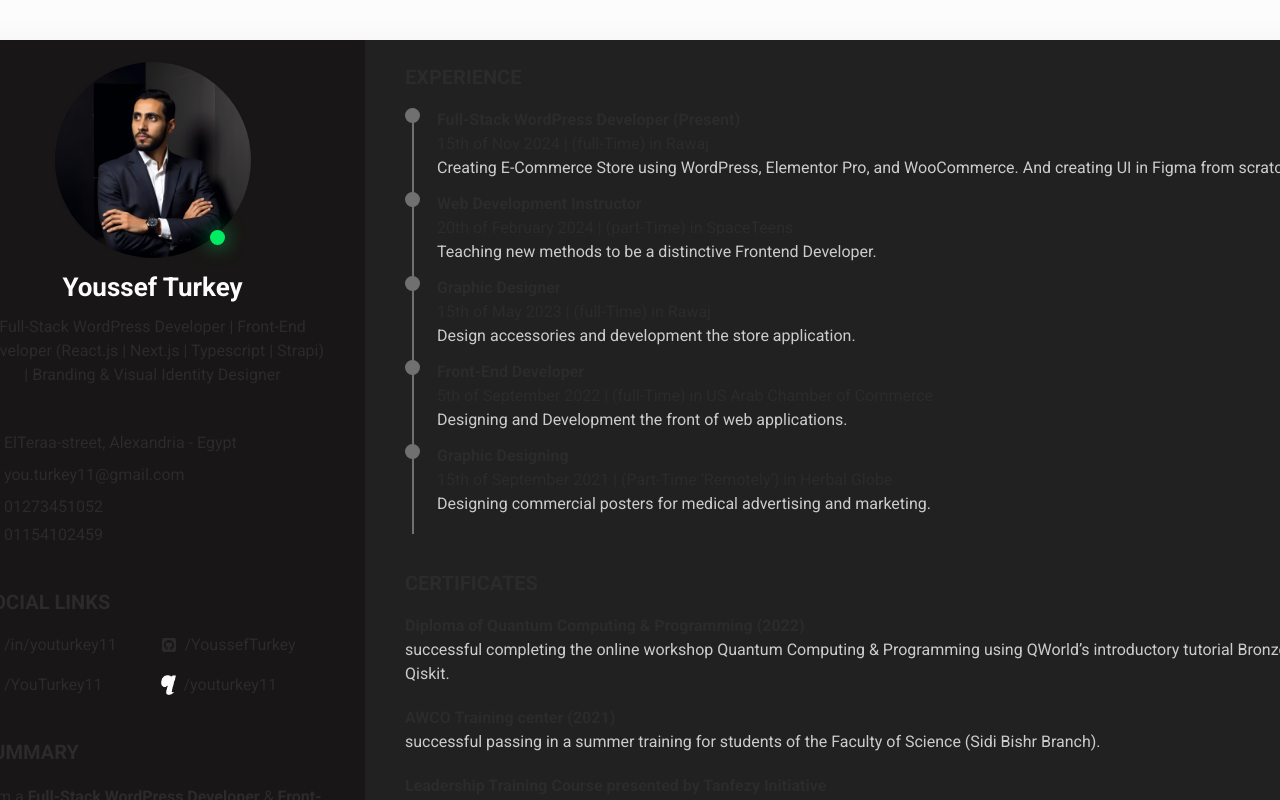
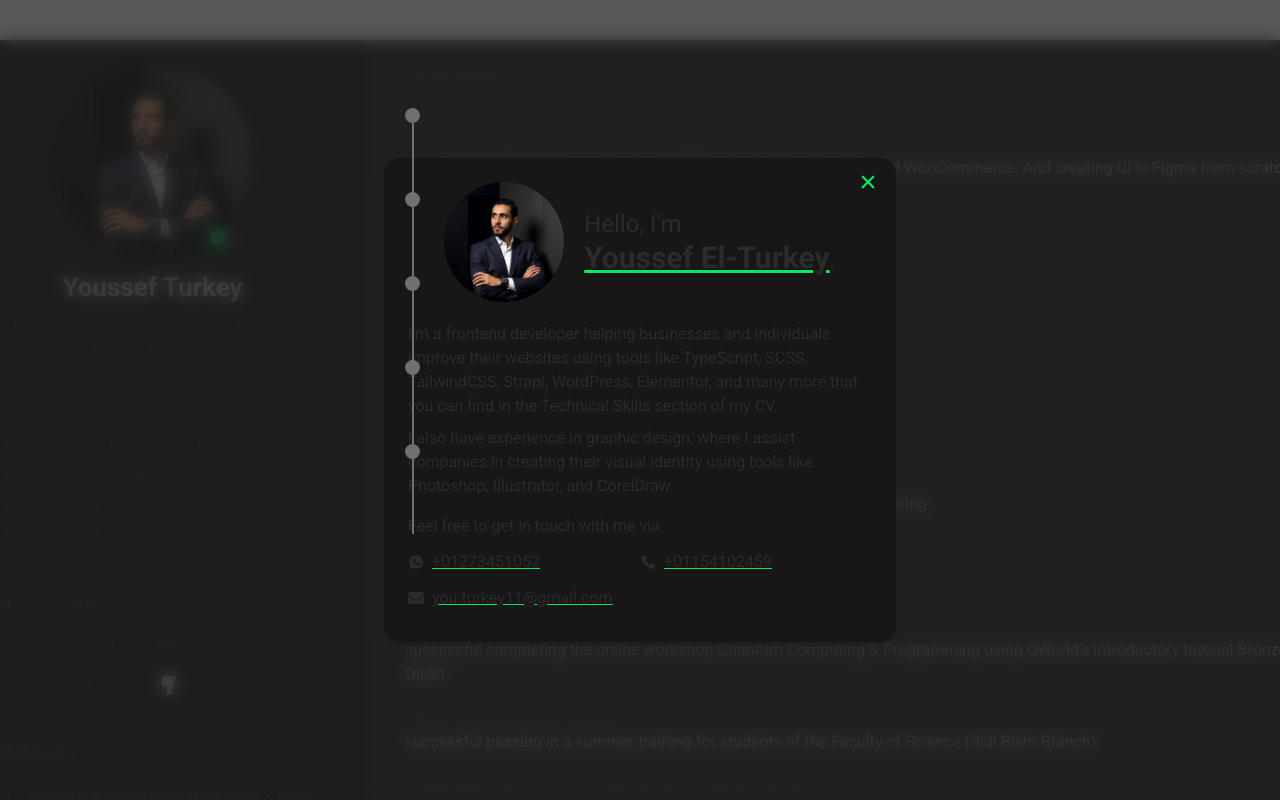
Before and after one commit to YoussefTurkey/youssefturkey-cv, a Next.js app: page / in a window 1280 px wide. Both pictures are taken after a click on the picture 152 px from the left and 160 px from the top of the page. Shown: the top 800 px of the page. Built offline with nearby package versions, Linux system fonts and the light colour scheme.

Commit message:
adding popup modal

```diff
--- a/package.json
+++ b/package.json
@@ -9,10 +9,14 @@
     "lint": "next lint"
   },
   "dependencies": {
+    "@reduxjs/toolkit": "^2.6.1",
+    "framer-motion": "^12.6.3",
     "next": "15.2.3",
     "react": "^19.0.0",
     "react-dom": "^19.0.0",
-    "react-icons": "^5.5.0"
+    "react-icons": "^5.5.0",
+    "react-redux": "^9.2.0",
+    "react-to-print": "^3.0.5"
   },
   "devDependencies": {
     "@eslint/eslintrc": "^3",
--- a/src/app/components/leftSide/page.tsx
+++ b/src/app/components/leftSide/page.tsx
@@ -2,6 +2,7 @@
 // import next components
 import Image from "next/image";
 import Link from "next/link";
+import { useState } from "react";
 // importing components
 import dynamic from "next/dynamic";
 // import style
@@ -20,6 +21,8 @@ import { IoCall } from "react-icons/io5";
 import { FaLinkedin } from "react-icons/fa";
 import { FaSquareGithub } from "react-icons/fa6";
 import { FaBehanceSquare } from "react-icons/fa";
+// importing popups component
+import Popup from "../popup/Popup";
 
 const LeftSide = () => {
   const tabData = [
@@ -61,15 +64,20 @@ const LeftSide = () => {
     },
   ];
 
+  const [showPopup, setShowPopup] = useState(false);
+
   return (
     <section className="container mx-auto w-[100%] lg:w-[425px] px-10 py-5 bg-[#181616] flex flex-col md:justify-start items-start lg:rounded-tl-xl lg:rounded-bl-xl relative">
       <div className="lg:sticky lg:top-5">
         {/* --- Profile --- */}
-        {/* --- Image & Name & Job Title --- */}
+        {/* --- Image & Name & Job Title & Popup(Modal) --- */}
         <div id="bio">
           <div className={styles.relat}>
             <div className={styles.puls}></div>
-            <div className="group w-[200px] h-[200px] rounded-full overflow-hidden mx-auto hover:shadow-2xl border-2 border-[#181616] hover:border-[#02ec63] transition-all duration-300">
+            <div
+              className="group w-[200px] h-[200px] rounded-full overflow-hidden mx-auto hover:shadow-2xl border-2 border-[#181616] hover:border-[#02ec63] transition-all duration-300"
+              onClick={() => setShowPopup(true)}
+            >
               <Image
                 src={"/images/Youssef-Turkey.jpg"}
                 width={600}
@@ -79,6 +87,70 @@ const LeftSide = () => {
                 className="w-full h-full object-cover transition-transform duration-300 group-hover:scale-110 cursor-pointer"
               />
             </div>
+
+            <Popup isOpen={showPopup} onClose={() => setShowPopup(false)}>
+              <div className="flex items-center justify-center">
+                <Image
+                  src={"/images/Youssef-Turkey.jpg"}
+                  width={600}
+                  height={600}
+                  alt="youssef-turkey"
+                  loading="lazy"
+                  className="w-30 h-30 rounded-full"
+                />
+                <h3 className="py-2 pl-5 text-2xl">
+                  {`Hello, I'm`}
+                  <br />
+                  <span className="underline decoration-[#02ec63] font-bold text-3xl">
+                    Youssef El-Turkey
+                  </span>
+                  .
+                </h3>
+              </div>
+              <div className="flex flex-col justify-start pt-5">
+                <p>
+                  {`I'm a frontend developer helping businesses and individuals improve
+                    their websites using tools like TypeScript, SCSS, TailwindCSS,
+                    Strapi, WordPress, Elementor, and many more that you can find in the
+                    Technical Skills section of my CV.`}
+                </p>
+                <p className="py-2">
+                  I also have experience in graphic design, where I assist
+                  companies in creating their visual identity using tools like
+                  Photoshop, Illustrator, and CorelDraw.
+                </p>
+                <div className="py-2">
+                  <h4>Feel free to get in touch with me via:</h4>
+                  <div className="grid grid-rows-3 grid-cols-1 md:grid-rows-2 md:grid-cols-2">
+                    <button className="flex items-center pt-3">
+                      <IoLogoWhatsapp />
+                      <Link
+                        href={"https://wa.me/01273451052"}
+                        target="_blank"
+                        className="pl-2 underline decoration-[#02ec63]"
+                      >
+                        +01273451052
+                      </Link>
+                    </button>
+                    <button className="flex items-center pt-3">
+                      <IoCall />
+                      <span className="pl-2 underline decoration-[#02ec63]">
+                        +01154102459
+                      </span>
+                    </button>
+                    <button className="flex items-center pt-3">
+                      <FaEnvelope />
+                      <Link
+                        href={"mailto:you.turkey11@gmail.com"}
+                        className="pl-2 underline decoration-[#02ec63]"
+                      >
+                        you.turkey11@gmail.com
+                      </Link>
+                    </button>
+                  </div>
+                </div>
+              </div>
+            </Popup>
           </div>
 
           <div className="text-center">
@@ -86,8 +158,8 @@ const LeftSide = () => {
               Youssef Turkey
             </h1>
             <p>
-              Full-Stack WordPress Developer | Front-End Developer (React.js |
-              Next.js | Typescript | Strapi) | Branding & Visual Identity
+              Front-End Developer (React.js | Next.js | Typescript | Strapi) |
+              Full-Stack WordPress Developer | Branding & Visual Identity
               Designer
             </p>
           </div>
--- /dev/null
+++ b/src/app/components/popup/Popup.tsx
@@ -0,0 +1,34 @@
+import React from "react";
+// importing React-Icons
+import { IoClose } from "react-icons/io5";
+// importing framer-motion
+import { motion } from "framer-motion";
+
+type Props = {
+  isOpen: boolean;
+  onClose: () => void;
+  children: React.ReactNode;
+};
+
+export default function Popup({ isOpen, onClose, children }: Props) {
+  if (!isOpen) return null;
+
+  return (
+    <section className="fixed inset-0 z-[9999] pointer-events-auto">
+      <div
+        className="absolute inset-0 bg-[#212121] opacity-75 backdrop-blur-sm"
+        onClick={onClose}
+      />
+      <motion.div
+        initial={{ opacity: 0, y: -20 }}
+        animate={{ opacity: 1, y: 0 }}
+        className="bg-[#181616] absolute top-1/2 left-1/2 w-[35%] w-[80%] lg:max-w-lg -translate-x-1/2 -translate-y-1/2 rounded-2xl p-6 shadow-lg"
+      >
+        <button onClick={onClose} className="absolute top-3 right-4 text-gray-500 hover:text-black text-2xl">
+          <IoClose className="text-[#02ec63] cursor-pointer" />
+        </button>
+        {children}
+      </motion.div>
+    </section>
+  );
+}
--- a/src/app/components/rightSide/page.tsx
+++ b/src/app/components/rightSide/page.tsx
@@ -25,7 +25,7 @@ const RightSide = () => {
 
         {Object.values(experience).map((exp, i) => {
           return (
-            <div className="faculty mb-3" key={i}>
+            <div className="mb-3" key={i}>
               <div className={styles.dots}></div>
               <div className="ml-8 mt-[-15px]">
                 <h4 className="font-bold tracking-[3]">{exp.jobTitle}</h4>
--- /dev/null
+++ b/tailwind.config.js
@@ -0,0 +1,9 @@
+/** @type {import('tailwindcss').Config} */
+module.exports = {
+  darkMode: "class", // Enables class-based dark mode
+  content: ["./pages/**/*.tsx", "./components/**/*.tsx", "./app/**/*.tsx"],
+  theme: {
+    extend: {},
+  },
+  plugins: [],
+};
```
Also changed, not shown: 1 other file (tests, documents, lock files or other folders).
